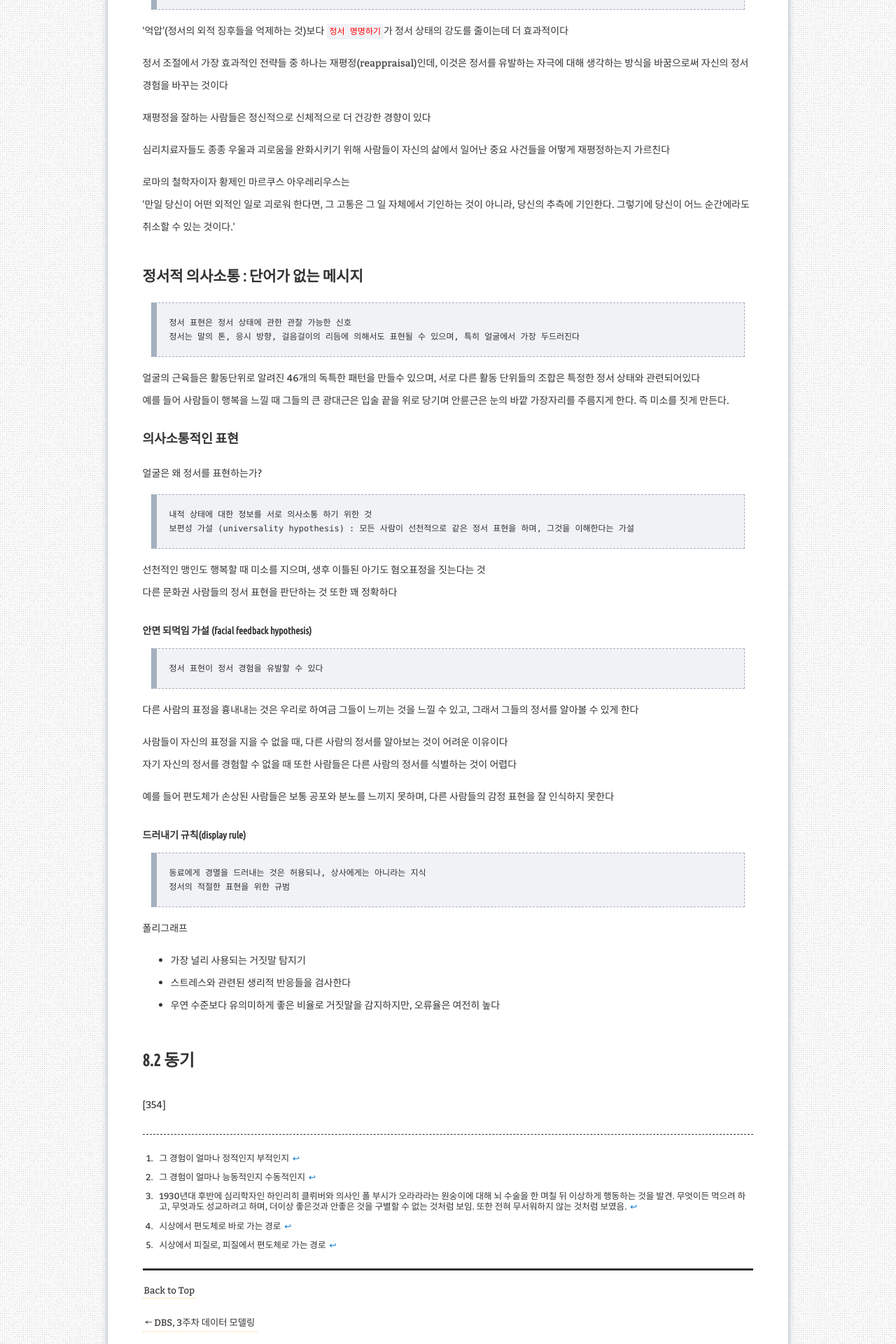
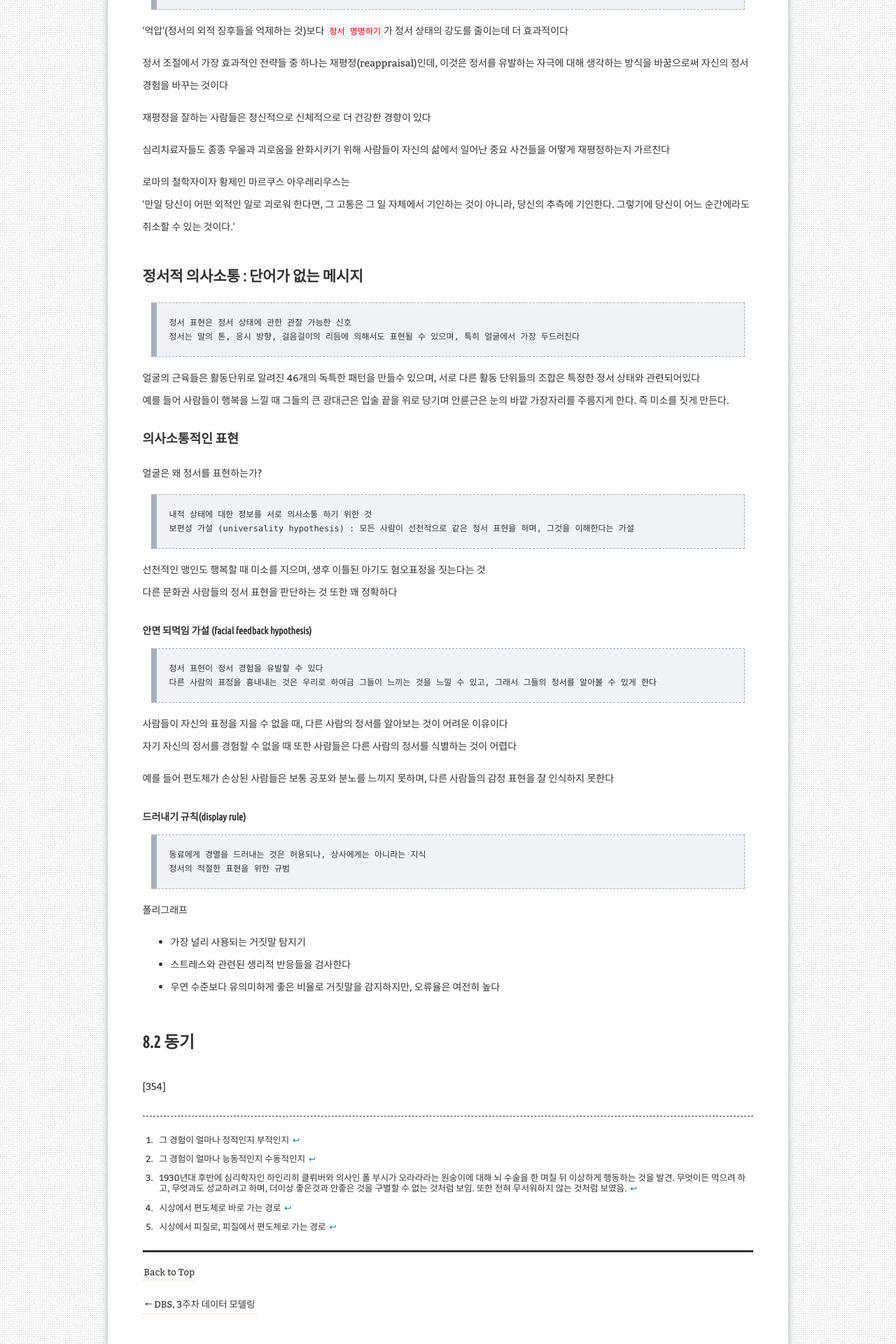
Before and after one commit to aristohyun/aristohyun.github.io, a Jekyll site: the page built from _posts/2021-12-31-psychology.md, in a window 1280 px wide. Shown: the part 4480-6400 px from the top of the page at 70% size. Built offline with Jekyll 4.4.1, drawn with Linux system fonts in a browser that asks for light colours; comment, search, counter and statistics services are not loaded.

```diff
--- a/_posts/2021-12-31-psychology.md
+++ b/_posts/2021-12-31-psychology.md
@@ -161,8 +161,7 @@ redirect_from:
 #### 안면 되먹임 가설 (facial feedback hypothesis)
 
 > 정서 표현이 정서 경험을 유발할 수 있다
-
-다른 사람의 표정을 흉내내는 것은 우리로 하여금 그들이 느끼는 것을 느낄 수 있고, 그래서 그들의 정서를 알아볼 수 있게 한다
+> 다른 사람의 표정을 흉내내는 것은 우리로 하여금 그들이 느끼는 것을 느낄 수 있고, 그래서 그들의 정서를 알아볼 수 있게 한다
 
 사람들이 자신의 표정을 지을 수 없을 때, 다른 사람의 정서를 알아보는 것이 어려운 이유이다
 자기 자신의 정서를 경험할 수 없을 때 또한 사람들은 다른 사람의 정서를 식별하는 것이 어렵다
```
